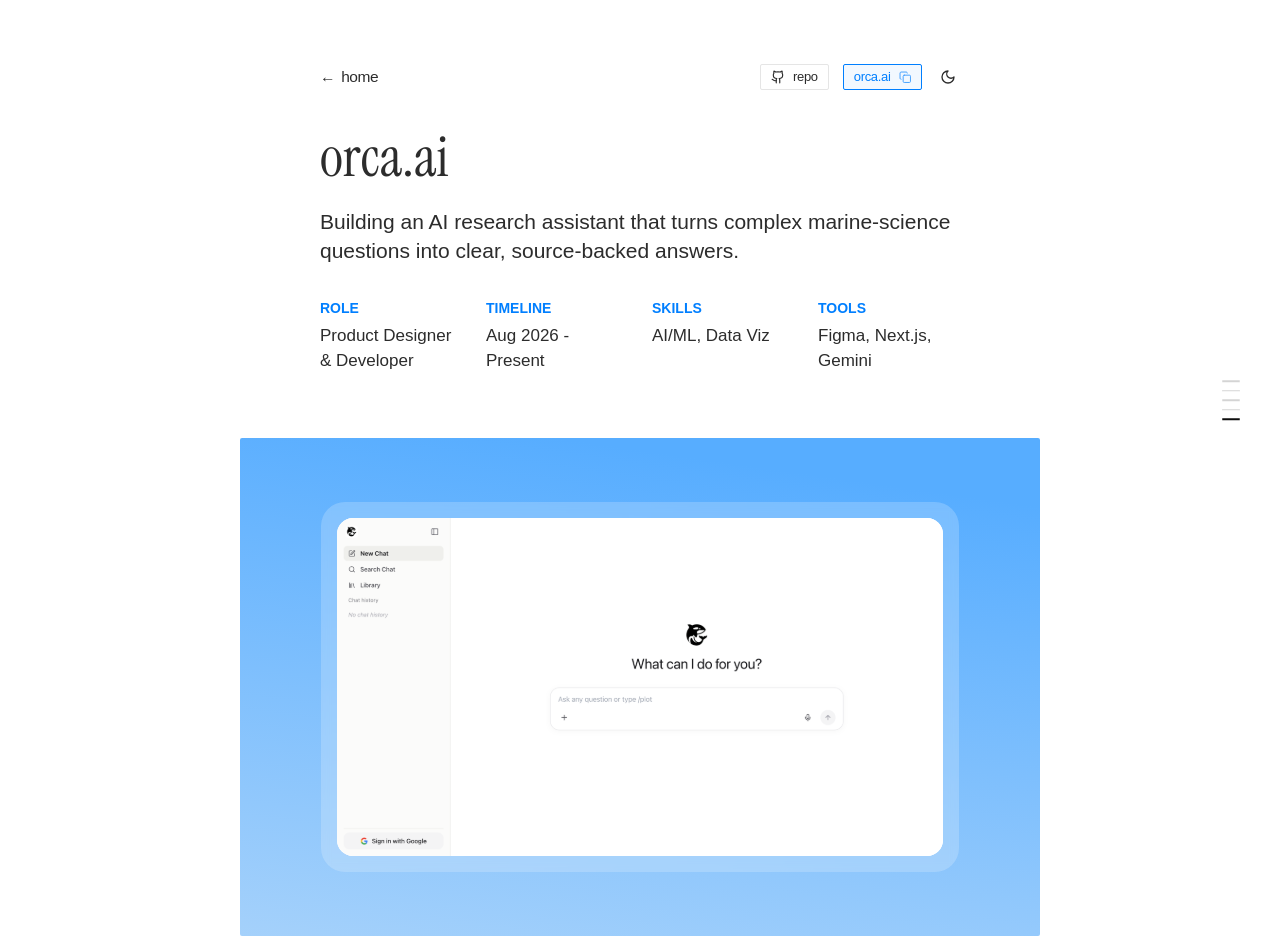
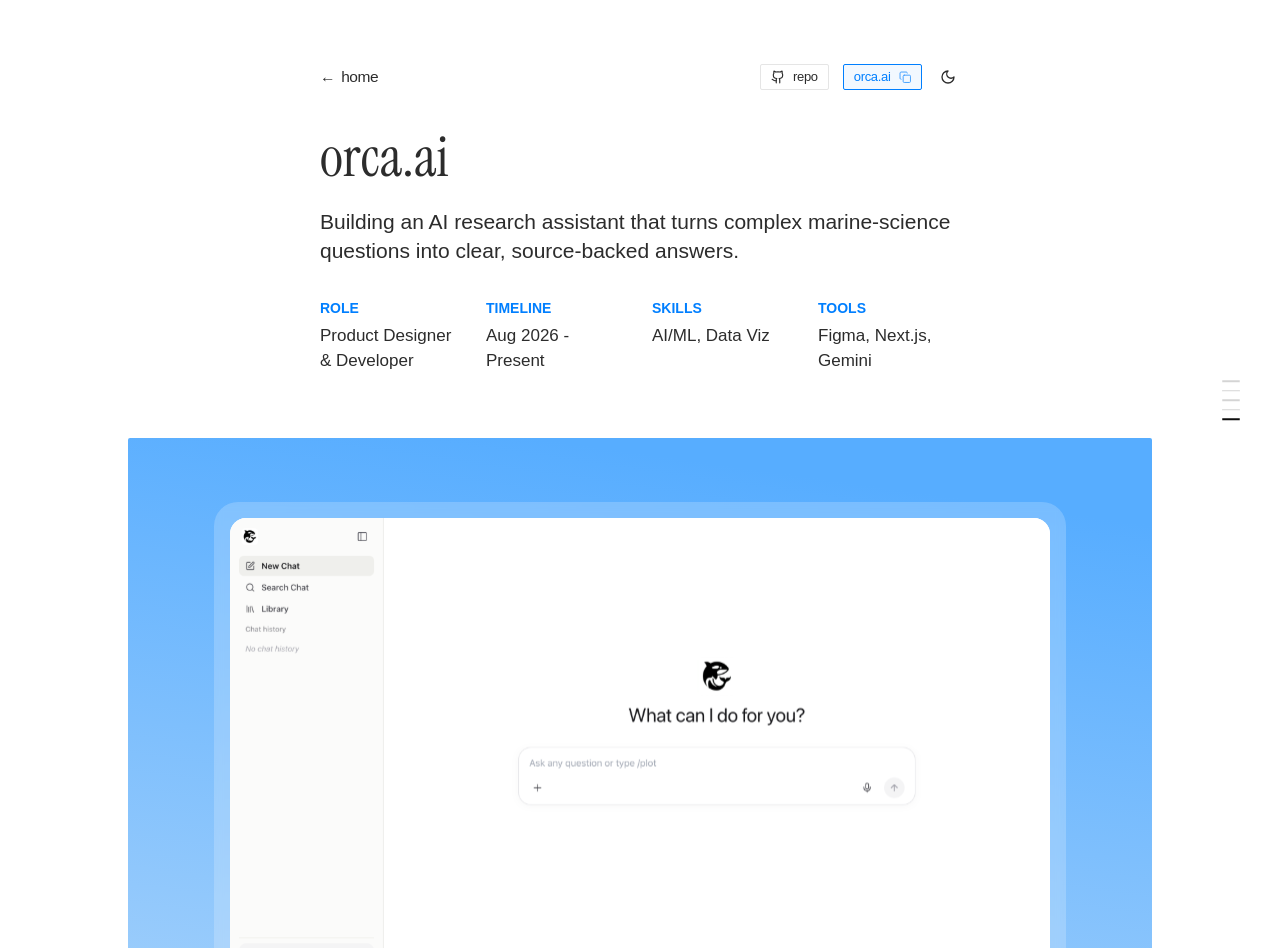
Before and after one commit to Pynthamil/pynthamil26, a Next.js app: page /orca in a window 1280 px wide. Shown: the top 948 px of the page. Built offline with nearby package versions, Linux system fonts and the light colour scheme.

Commit message:
Make hero section image container wider

```diff
--- a/src/app/orca/page.tsx
+++ b/src/app/orca/page.tsx
@@ -230,7 +230,7 @@ export default function OrcaProjectPage() {
               </div>
             </div>
 
-            <div className="w-[100vw] sm:w-[800px] max-w-[100vw] relative left-1/2 -translate-x-1/2 my-10 flex items-center justify-center px-4 sm:px-0">
+            <div className="w-[100vw] sm:w-[1024px] max-w-[100vw] relative left-1/2 -translate-x-1/2 my-10 flex items-center justify-center px-4 sm:px-0">
               <div className="w-full p-8 sm:p-12 md:p-16 rounded-sm overflow-hidden flex items-center justify-center"
                 style={{ backgroundImage: 'url(/cover1-bg.svg)', backgroundSize: 'cover', backgroundPosition: 'center' }}>
                 <div className="w-full max-w-[95%] overflow-hidden rounded-[24px] bg-white/20 dark:bg-white/10 p-3 sm:p-4 backdrop-blur-sm">
```
